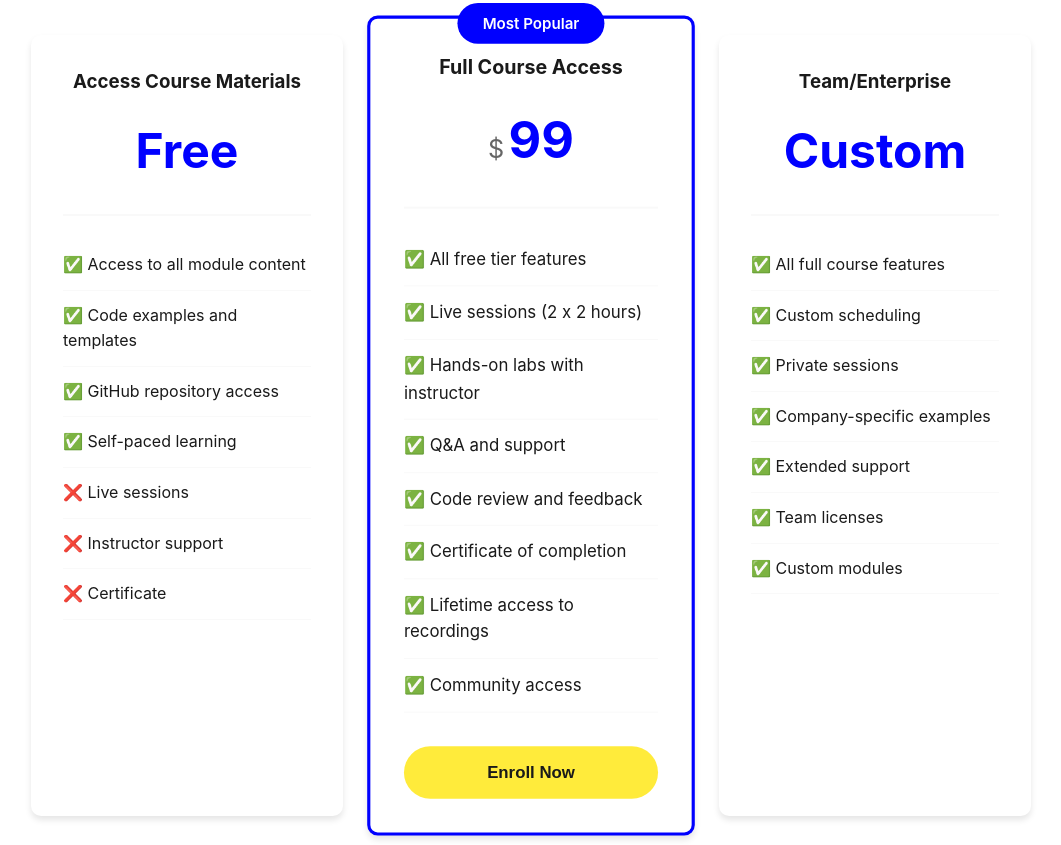
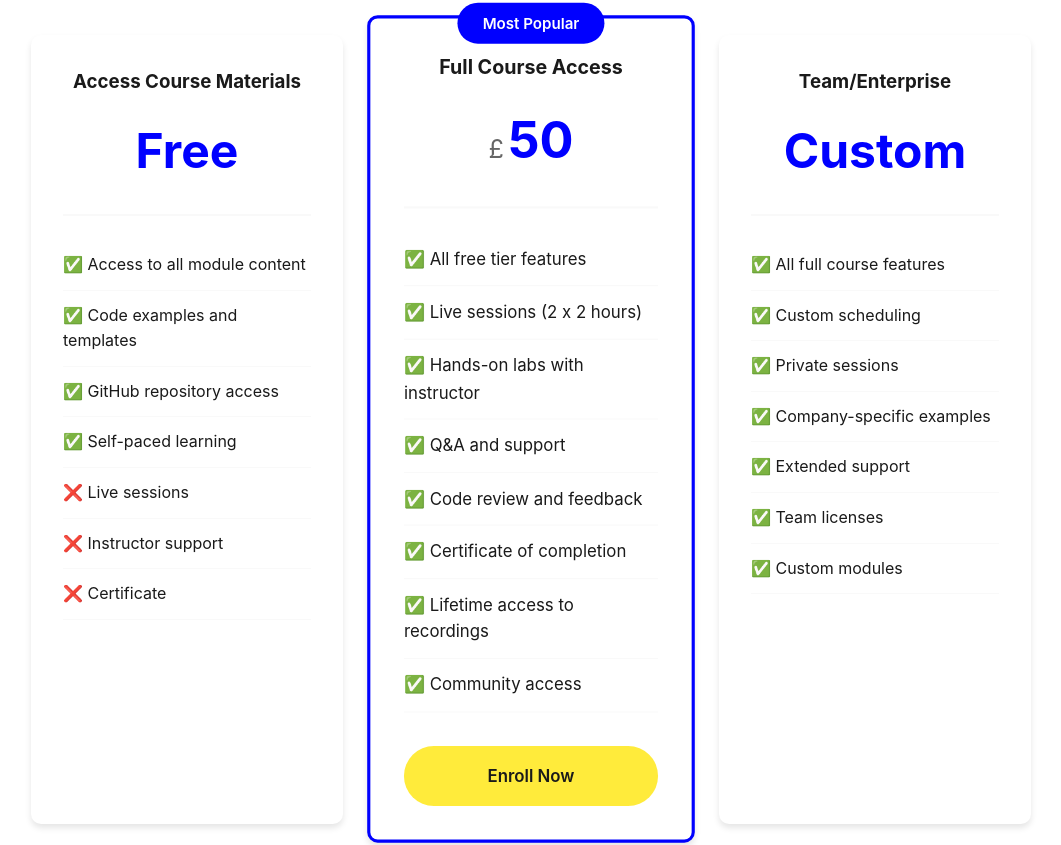
Before and after one commit to madhusudhankonda/vibe-coding-4-sofware-developers, a plain HTML site: page docs/index.html in a window 1280 px wide. Shown: the part 3211-4056 px from the top of the page, without its empty margins (109-1170 px from the left). Drawn offline with Linux system fonts and the light colour scheme; a script that the page names is missing.

Commit message:
Update pricing to £50 and add Stripe integration guide
Co-authored-by: Cursor <cursoragent@cursor.com>

```diff
--- a/docs/index.html
+++ b/docs/index.html
@@ -223,8 +223,8 @@
                     <div class="pricing-header">
                         <h3>Full Course Access</h3>
                         <div class="price">
-                            <span class="currency">$</span>
-                            <span class="amount">99</span>
+                            <span class="currency">£</span>
+                            <span class="amount">50</span>
                         </div>
                     </div>
                     <ul class="features-list">
@@ -237,7 +237,8 @@
                         <li>✅ Lifetime access to recordings</li>
                         <li>✅ Community access</li>
                     </ul>
-                    <button id="checkout-button" class="btn btn-primary">Enroll Now</button>
+                    <!-- Replace YOUR_STRIPE_PAYMENT_LINK with your actual Stripe Payment Link -->
+                    <a href="YOUR_STRIPE_PAYMENT_LINK" class="btn btn-primary">Enroll Now</a>
                 </div>
 
                 <!-- Enterprise Tier -->
```
Also changed, not shown: 1 other file.
